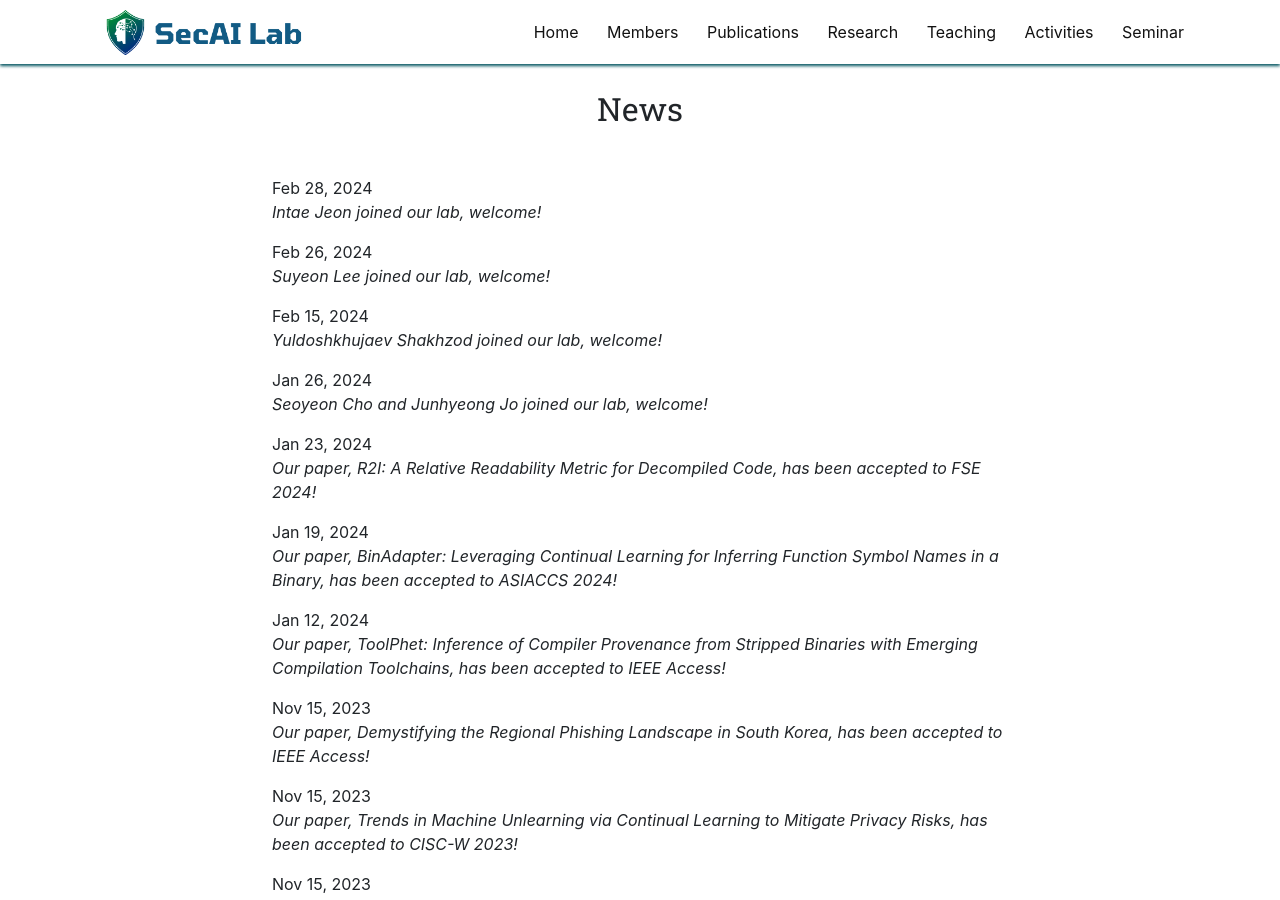
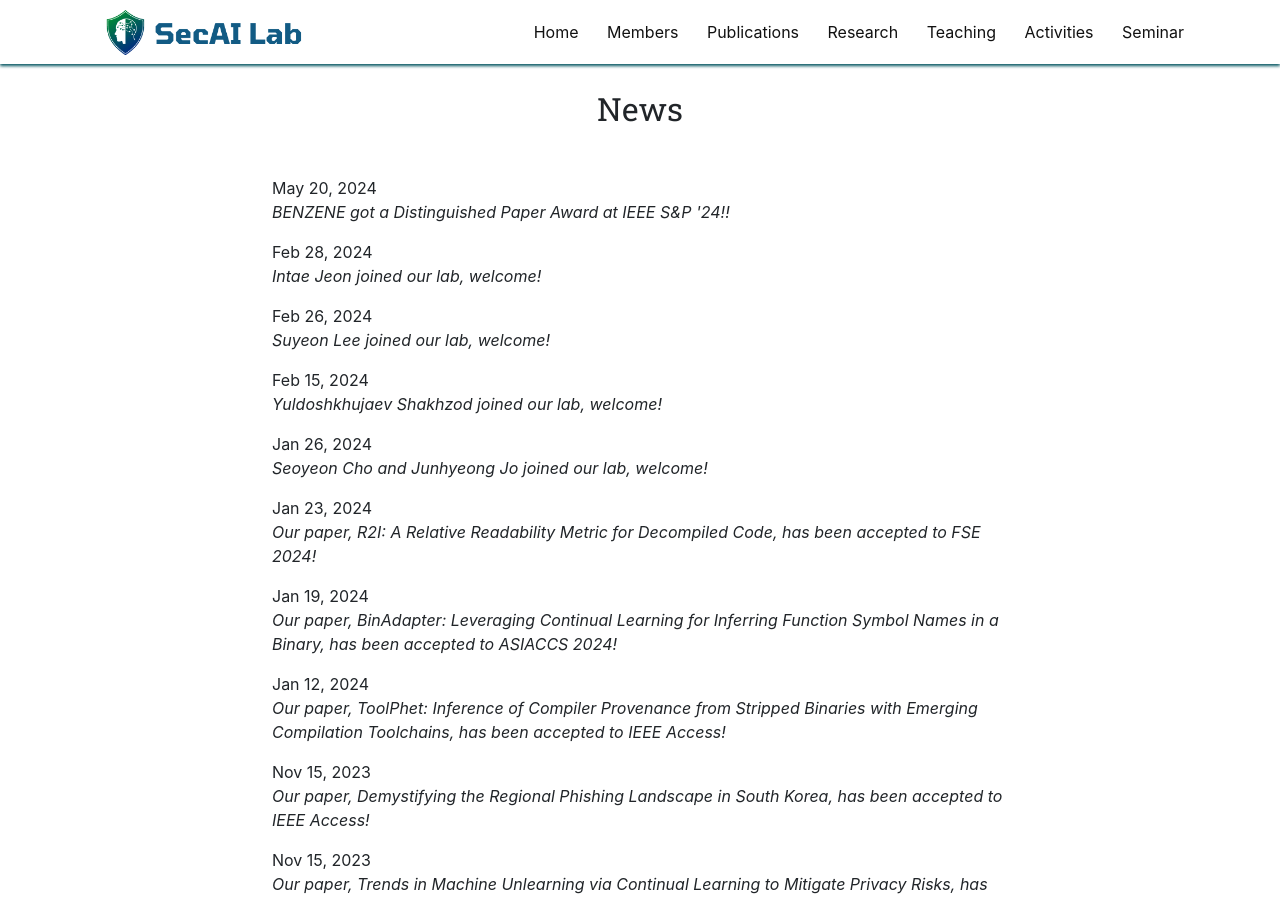
Before and after one commit to SecAI-Lab/secai-lab.github.io, a Jekyll site: the page built from pages/news.md, in a window 1280 px wide and 900 px high. Built offline with Jekyll 4.4.1, drawn with Linux system fonts in a browser that asks for light colours; nearby versions of some CDN libraries.

Commit message:
sp24 distinguished paper award

```diff
--- a/_data/news.yml
+++ b/_data/news.yml
@@ -1,6 +1,10 @@
+- date: May 20, 2024
+  headline: "BENZENE got a Distinguished Paper Award at IEEE S&P '24!!"
+  id: 0
+
 - date: Feb 28, 2024
   headline: "Intae Jeon joined our lab, welcome!"
-  id: 0
+  id: 1
 
 - date: Feb 26, 2024
   headline: "Suyeon Lee joined our lab, welcome!"
@@ -12,7 +16,7 @@
 
 - date: Jan 26, 2024
   headline: "Seoyeon Cho and Junhyeong Jo joined our lab, welcome!"
-  id: 1
+  id: 2
 
 - date: Jan 23, 2024
   headline: "Our paper, R2I: A Relative Readability Metric for Decompiled Code, has been accepted to FSE 2024!"
```
